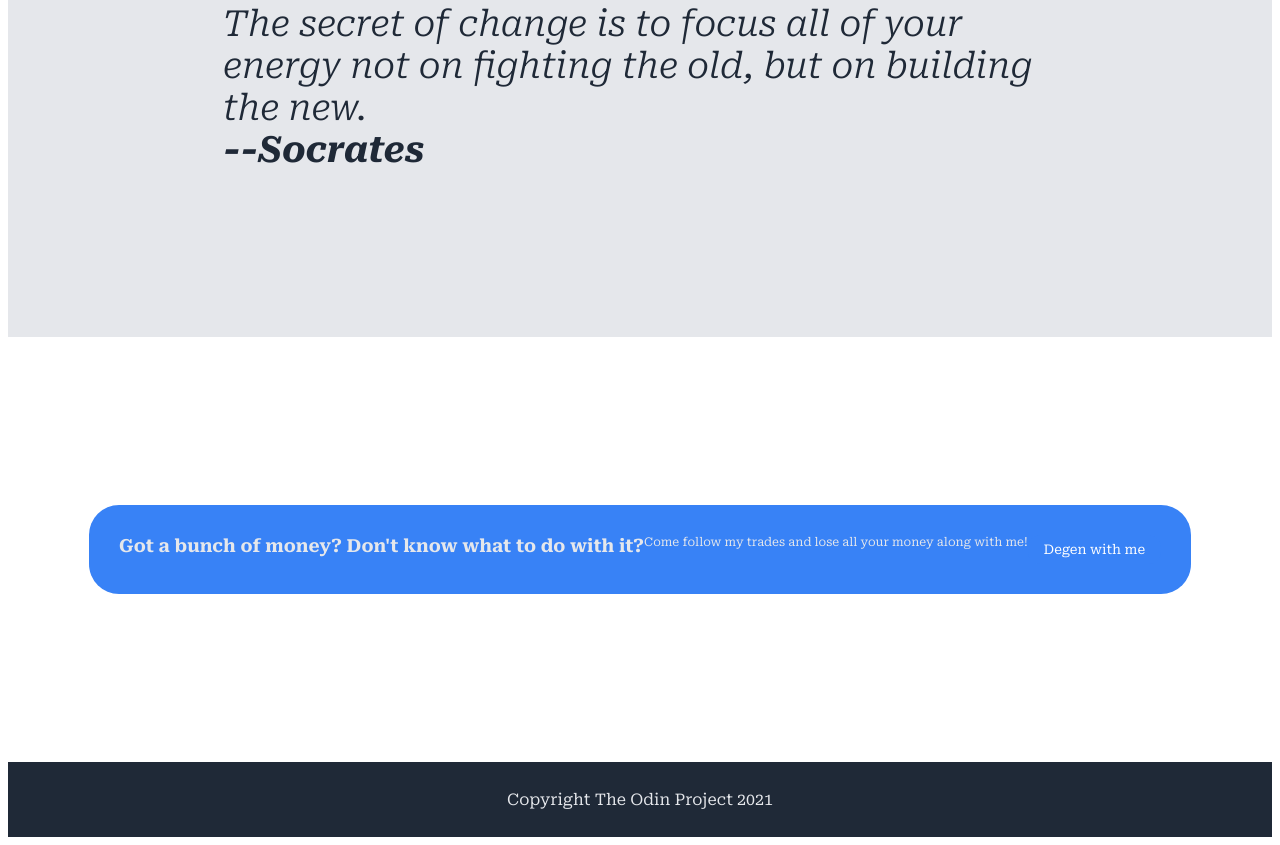
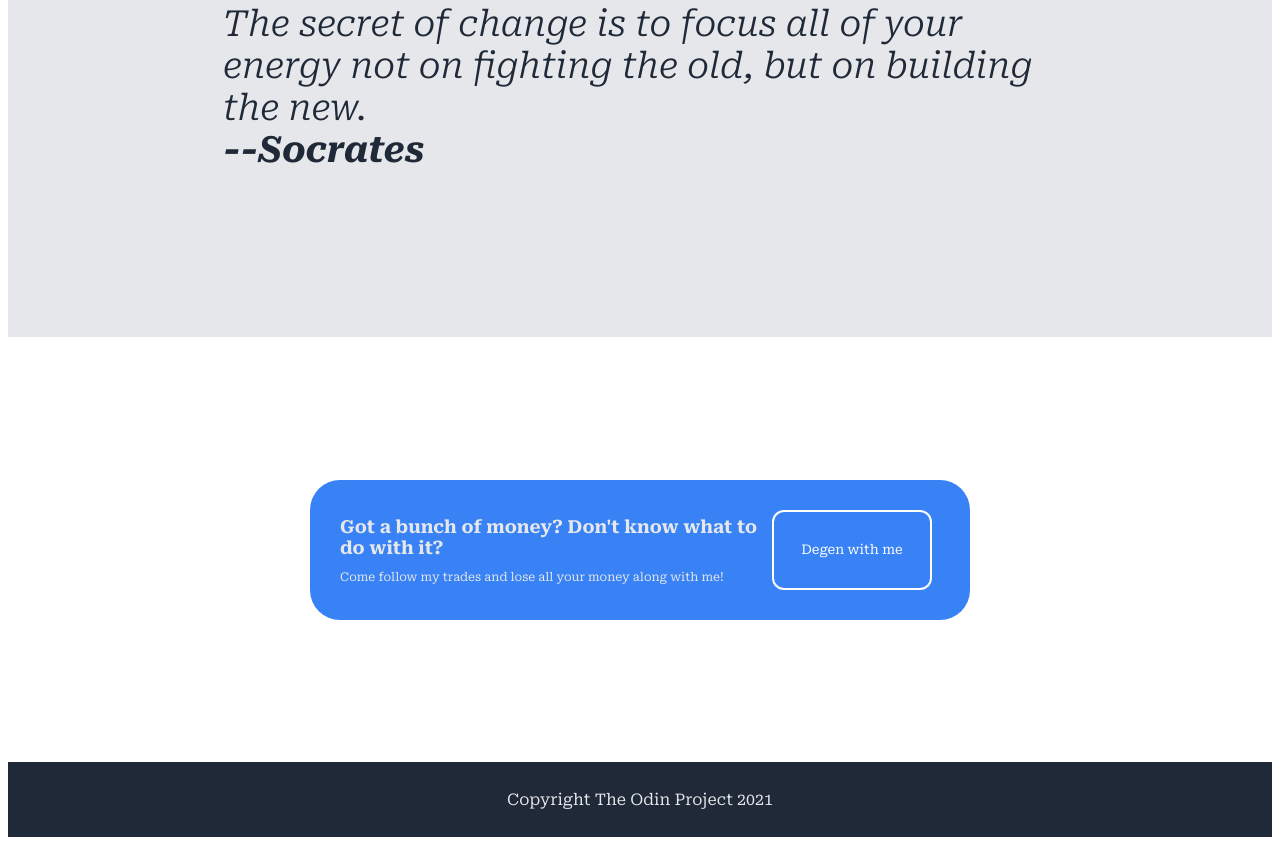
Before and after one commit to achessor/landing-page, a plain HTML site: page index.html in a window 1280 px wide. Shown: the part 1464-2309 px from the top of the page. Drawn offline with Linux system fonts and the light colour scheme; a web font is replaced by a local one.

Commit message:
Massive overhaul of footer
Added new `divs` to footer section to separate the different elements. Added more style. Got the action section finally centered and button on its own side of the container.

```diff
--- a/index.html
+++ b/index.html
@@ -56,11 +56,18 @@
     </div>
     <div class="footer">
         <div class="action">
+          <div class="left-action">
+          <div class="top-action">
         <div class="act-top"><strong>Got a bunch of money? Don't know what to do with it?</strong></div>
+          </div>
+          <div class="low-action">
         <div class="lose-money">Come follow my trades and lose all your money along with me!</div>
-        <button class="button">Degen with me</button>
+          </div>
+          </div>
+        <button class="lower-button">Degen with me</button>
         </div>
         </div>
+
         <div class="odin">
             Copyright The Odin Project 2021
         </div>
--- a/styles.css
+++ b/styles.css
@@ -166,17 +166,21 @@
 }
 
 .action {
-
     background: #3882F6;
     border-radius: 30px;
-      width:fit-content;
+    width: 600px;
     flex-wrap: wrap;
     padding: 30px;
     display: flex;
+    height: 80px;
+
 }
 
 .act-top {
     font-size: 18px;
+  display: flex;
+  flex-direction: column;
+ flex-wrap: wrap;
 }
 
 .lose-money {
@@ -192,3 +196,26 @@
     background: #1F2937;
     color: #E5E7EB;
 }
+
+.lower-button {
+  background-color: #3882F6;
+  border: 2px solid white;
+  color: white;
+  padding: 7px 7px;
+  width: 10rem;
+  text-align: center;
+  text-decoration: none;
+  border-radius: 12px;
+  margin-left: 12px;
+}
+
+.lower-button:hover {
+  background-color: #1F2937;
+}
+
+.left-action {
+display: flex;
+flex-direction: column;
+width: 70%;
+justify-content: space-around;
+}
```
Lines whose indentation alone changed are shown as unchanged.
